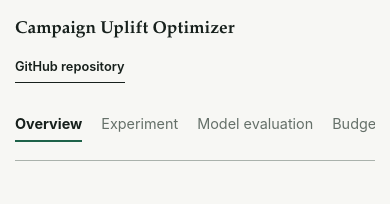
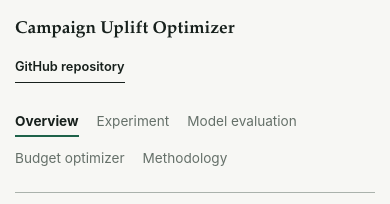
Before and after one commit to smAsifHossain/campaign-uplift-optimizer, a plain HTML site: page site/index.html in a window 390 px wide. Shown: the top 204 px of the page. Drawn offline with Linux system fonts and the light colour scheme.

Commit message:
Improve mobile navigation readability

```diff
--- a/site/styles.css
+++ b/site/styles.css
@@ -479,7 +479,14 @@ pre {
 @media (max-width: 480px) {
   .topbar { grid-template-columns: 1fr; }
   .github-link { justify-self: start; }
-  .nav { grid-column: 1; gap: 19px; }
+  .nav {
+    grid-column: 1;
+    flex-wrap: wrap;
+    gap: 7px 18px;
+    overflow: visible;
+    padding-top: 8px;
+  }
+  .nav-link { padding-bottom: 5px; font-size: 0.85rem; }
   .brand small { display: none; }
   .metrics-grid, .metrics-grid.three { grid-template-columns: 1fr; }
   .metric, .metric:first-child, .metric:nth-child(odd) {
```
